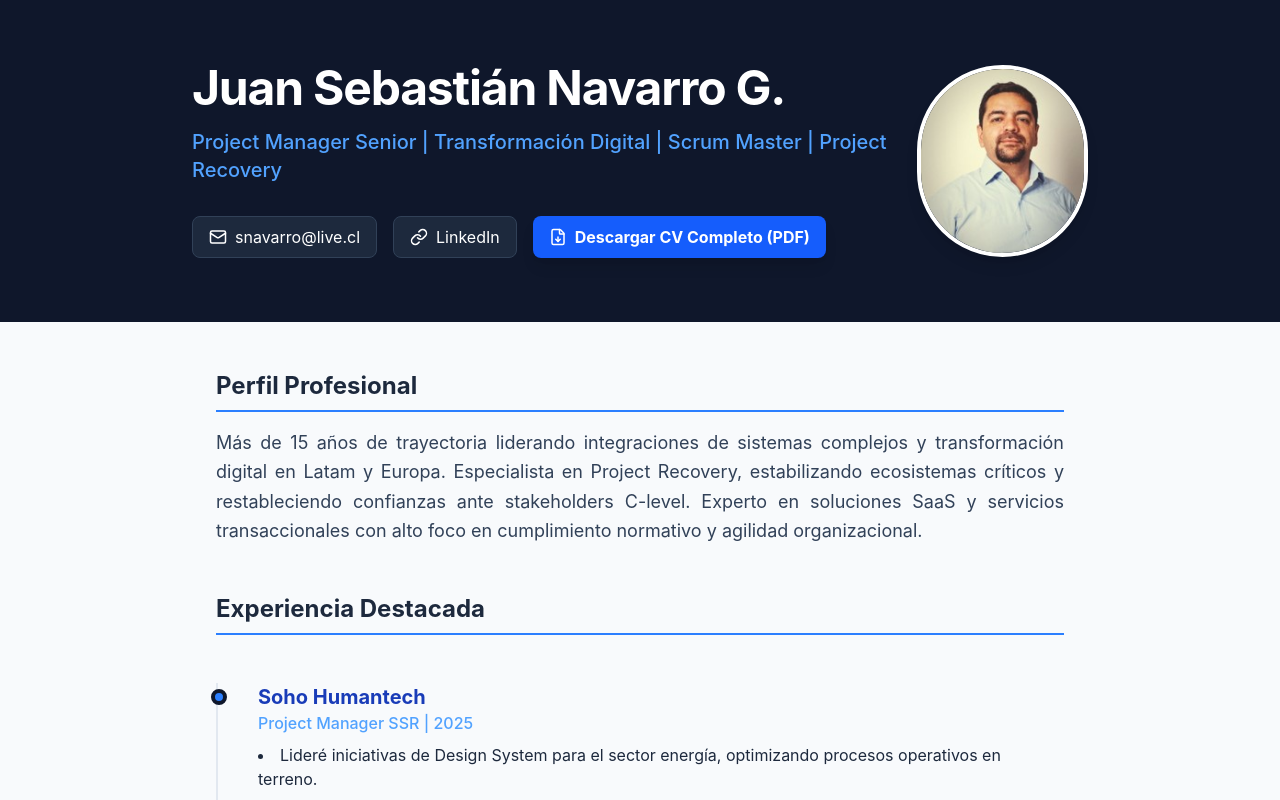
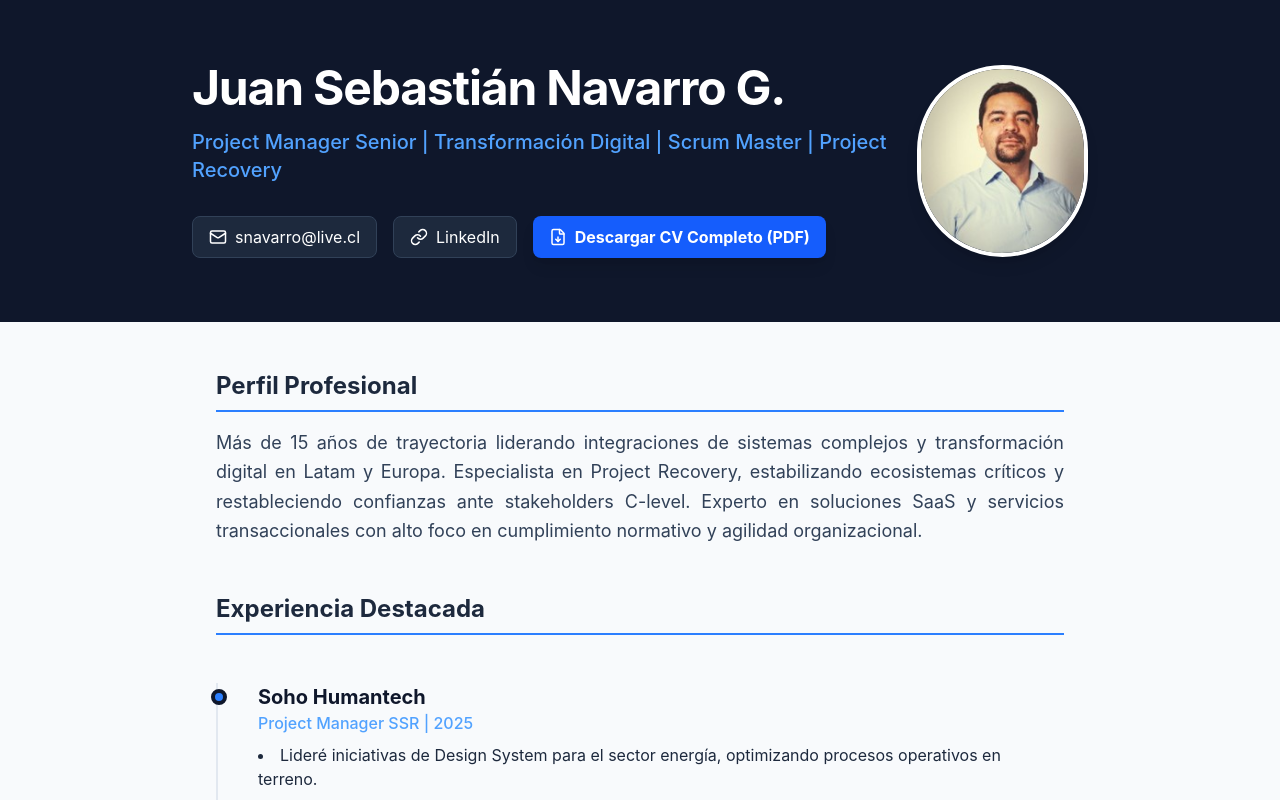
Before and after one commit to jsnavarrog-gif/cv-jsnavarrog-202604, a Next.js app: page / in a window 1280 px wide. Shown: the top 800 px of the page. Built offline with nearby package versions, Linux system fonts and the light colour scheme.

Commit message:
Fix: Menos asteriscos y más negrita

```diff
--- a/app/page.tsx
+++ b/app/page.tsx
@@ -154,7 +154,7 @@ function ExperienceItem({ company, role, period, points }: ExperienceProps) {
     <div className="relative">
       <div className="absolute -left-[31px] top-1.5 w-4 h-4 rounded-full bg-blue-500 border-4 border-slate-900" />
       <div className="mb-8 ml-4">
-        <h3 className="text-xl font-bold text-blue-800">{company}</h3>
+        <h3 className="text-xl font-bold text-dark-blue-500">{company}</h3>
         <p className="text-blue-400 font-medium mb-2">{role} | {period}</p>
         <ul className="list-disc list-inside text-slate-800 space-y-2">
           {points.map((point, index) => (
```
